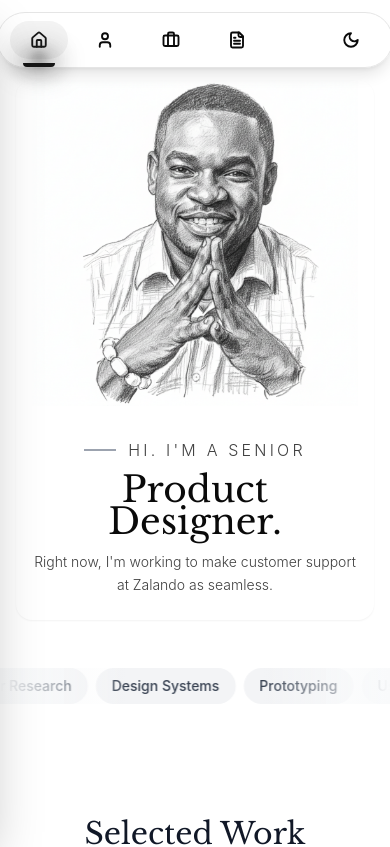
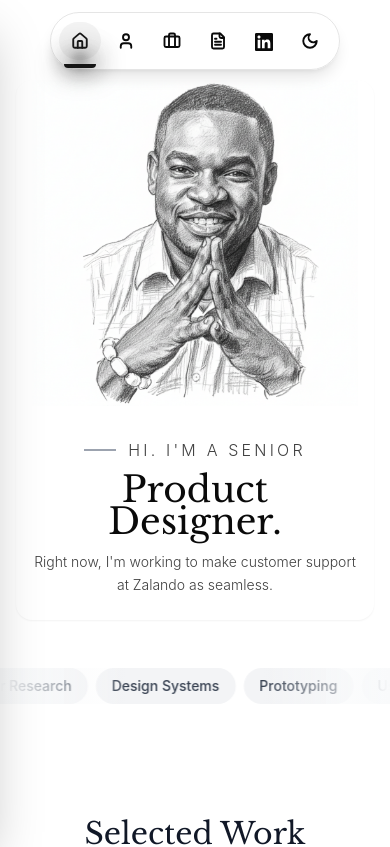
Before and after one commit to nuckecy/portfolio, a Next.js app: page / in a window 390 px wide. Shown: the top 847 px of the page. Built offline with nearby package versions, Linux system fonts and the light colour scheme; a web font is replaced by a local one.

Commit message:
Fix LinkedIn icon display on mobile with inline SVG and adjust spacing

```diff
--- a/components/ui/tubelight-navbar.tsx
+++ b/components/ui/tubelight-navbar.tsx
@@ -3,7 +3,6 @@
 import React, { useEffect, useState } from "react"
 import { motion } from "framer-motion"
 import Link from "next/link"
-import Image from "next/image"
 import { usePathname } from "next/navigation"
 import { useTheme } from "next-themes"
 import { LucideIcon, Home, User, Briefcase, FileText, Sun, Moon } from "lucide-react"
@@ -63,7 +62,7 @@
         className,
       )}
     >
-      <div className="flex items-center gap-2 bg-background/80 border border-border backdrop-blur-lg py-2 px-3 rounded-full shadow-lg">
+      <div className="flex items-center gap-1 md:gap-2 bg-background/80 border border-border backdrop-blur-lg py-2 px-2 md:px-3 rounded-full shadow-lg">
         {navItems.map((item) => {
           const Icon = item.icon
           const active = isActive(item.url)
@@ -76,7 +75,7 @@
               target={isExternal ? "_blank" : undefined}
               rel={isExternal ? "noopener noreferrer" : undefined}
               className={cn(
-                "relative cursor-pointer text-sm font-semibold px-5 py-2.5 rounded-full transition-all duration-200",
+                "relative cursor-pointer text-sm font-semibold px-3 md:px-5 py-2.5 rounded-full transition-all duration-200",
                 "text-foreground hover:text-primary hover:bg-primary/10",
                 active && !isExternal && "text-primary",
               )}
@@ -113,18 +112,20 @@
           target="_blank"
           rel="noopener noreferrer"
           className={cn(
-            "relative cursor-pointer text-sm font-semibold px-5 py-2.5 rounded-full transition-all duration-200",
+            "relative cursor-pointer text-sm font-semibold px-3 md:px-5 py-2.5 rounded-full transition-all duration-200",
             "text-foreground hover:text-primary hover:bg-primary/10"
           )}
           aria-label="LinkedIn"
         >
-          <Image
-            src="/images/linkedin.svg"
-            alt="LinkedIn"
-            width={18}
-            height={18}
-            className="dark:invert"
-          />
+          <svg
+            width="18"
+            height="18"
+            viewBox="0 0 24 24"
+            fill="currentColor"
+            className="inline-block"
+          >
+            <path d="M20.447 20.452h-3.554v-5.569c0-1.328-.027-3.037-1.852-3.037-1.853 0-2.136 1.445-2.136 2.939v5.667H9.351V9h3.414v1.561h.046c.477-.9 1.637-1.85 3.37-1.85 3.601 0 4.267 2.37 4.267 5.455v6.286zM5.337 7.433c-1.144 0-2.063-.926-2.063-2.065 0-1.138.92-2.063 2.063-2.063 1.14 0 2.064.925 2.064 2.063 0 1.139-.925 2.065-2.064 2.065zm1.782 13.019H3.555V9h3.564v11.452zM22.225 0H1.771C.792 0 0 .774 0 1.729v20.542C0 23.227.792 24 1.771 24h20.451C23.2 24 24 23.227 24 22.271V1.729C24 .774 23.2 0 22.222 0h.003z"/>
+          </svg>
         </Link>
 
         {/* Divider - hidden on mobile */}
@@ -134,7 +135,7 @@
         <button
           onClick={() => setTheme(theme === 'dark' ? 'light' : 'dark')}
           className={cn(
-            "relative cursor-pointer px-5 py-2.5 rounded-full transition-all duration-200",
+            "relative cursor-pointer px-3 md:px-5 py-2.5 rounded-full transition-all duration-200",
             "text-foreground hover:text-primary hover:bg-primary/10"
           )}
           aria-label="Toggle theme"
```
Also changed, not shown: 1 other file (tests, documents, lock files or other folders).
